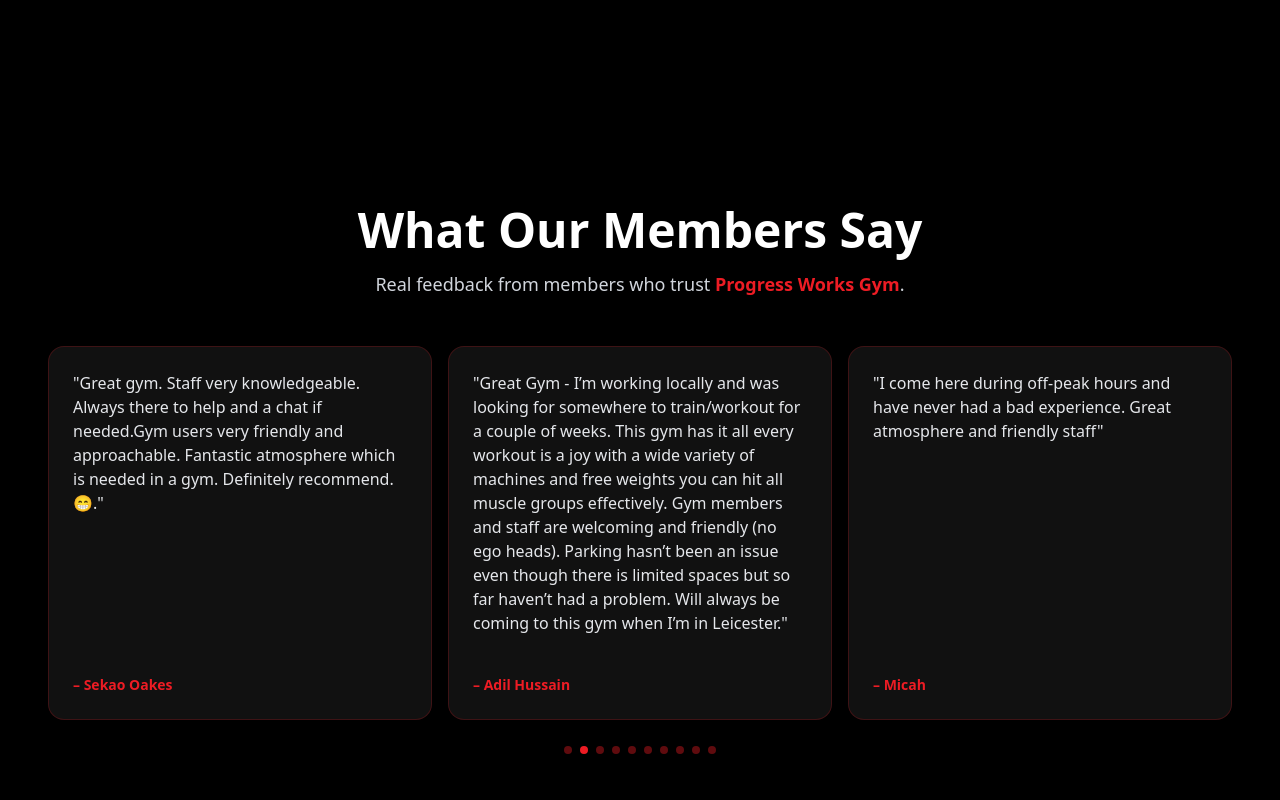
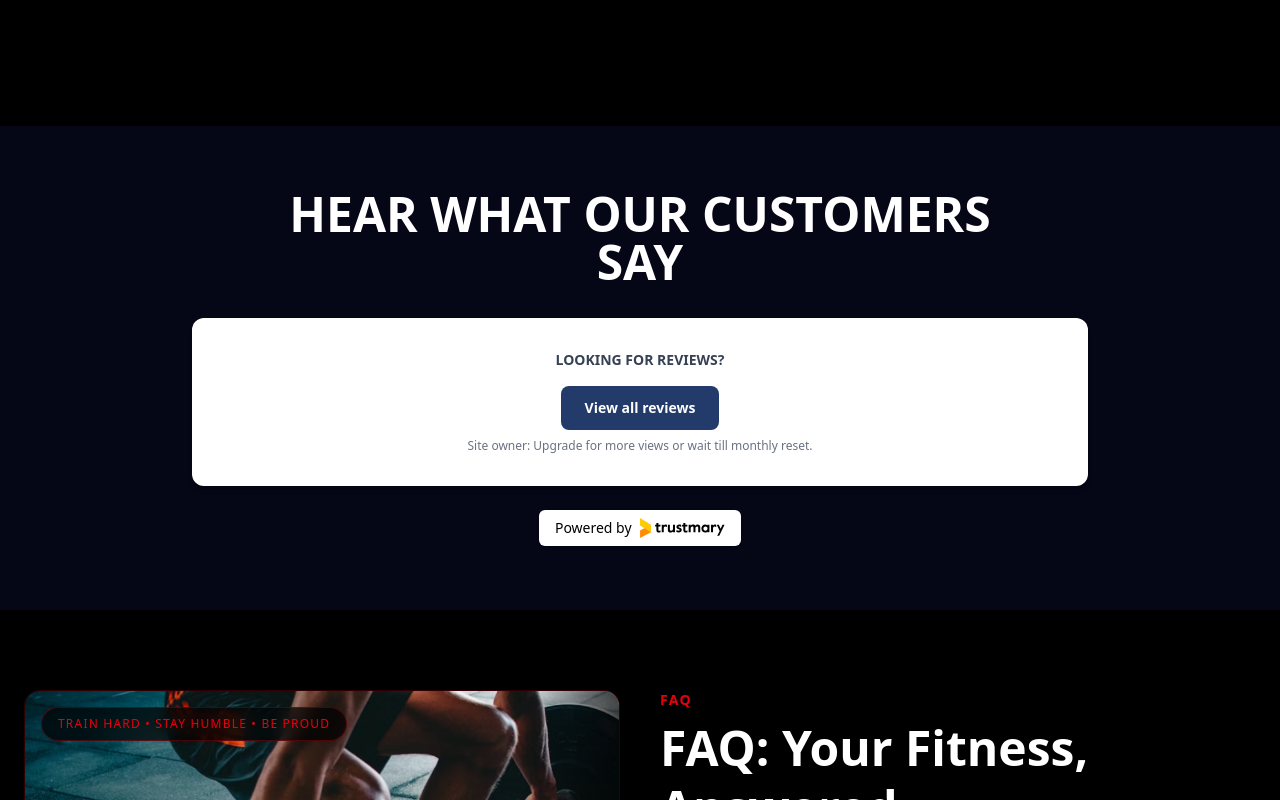
Before and after one commit to shandiru/progress-work-gym, a React (Vite) app: page / in a window 1280 px wide. Shown: the part 4780-5580 px from the top of the page. Built offline with nearby package versions, Linux system fonts and the light colour scheme.

Commit message:
add new review

```diff
--- a/src/pages/Home.jsx
+++ b/src/pages/Home.jsx
@@ -31,7 +31,7 @@ function Home() {
       <Equipment />
       <Products />
 
-      <Review />
+      <CustomerReviews />
       <FaqSection />
       <Contact />
       <ContactForm />
```
